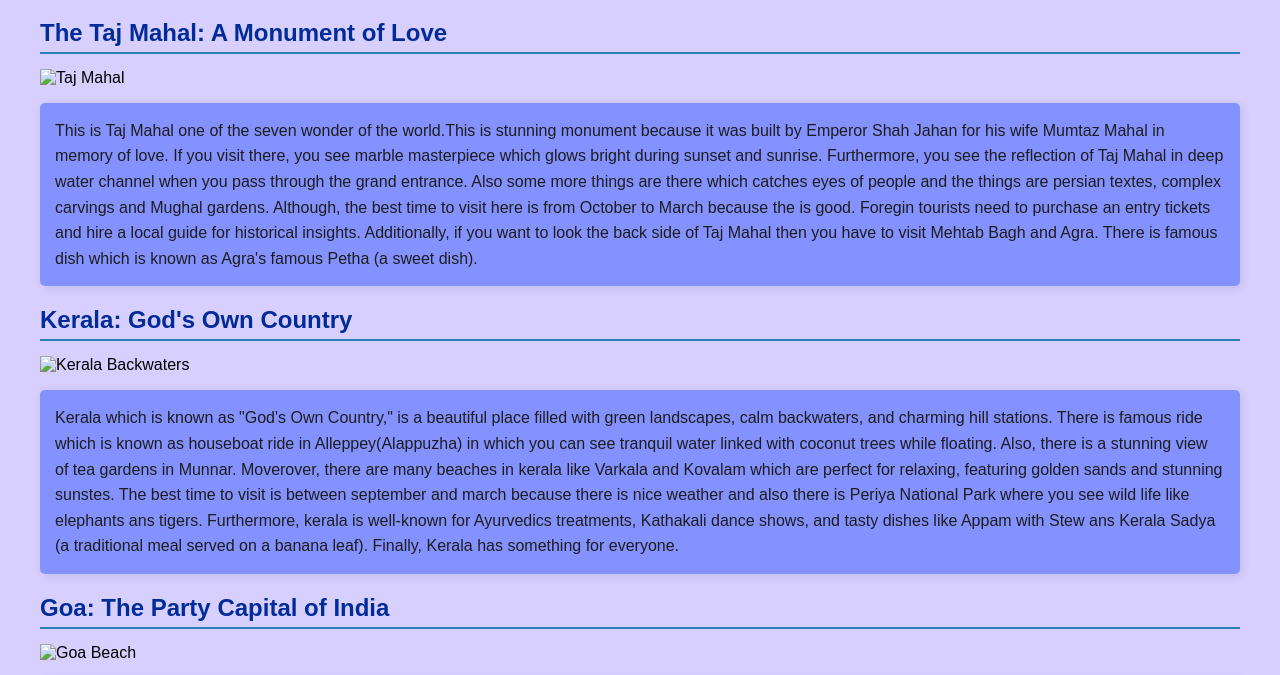
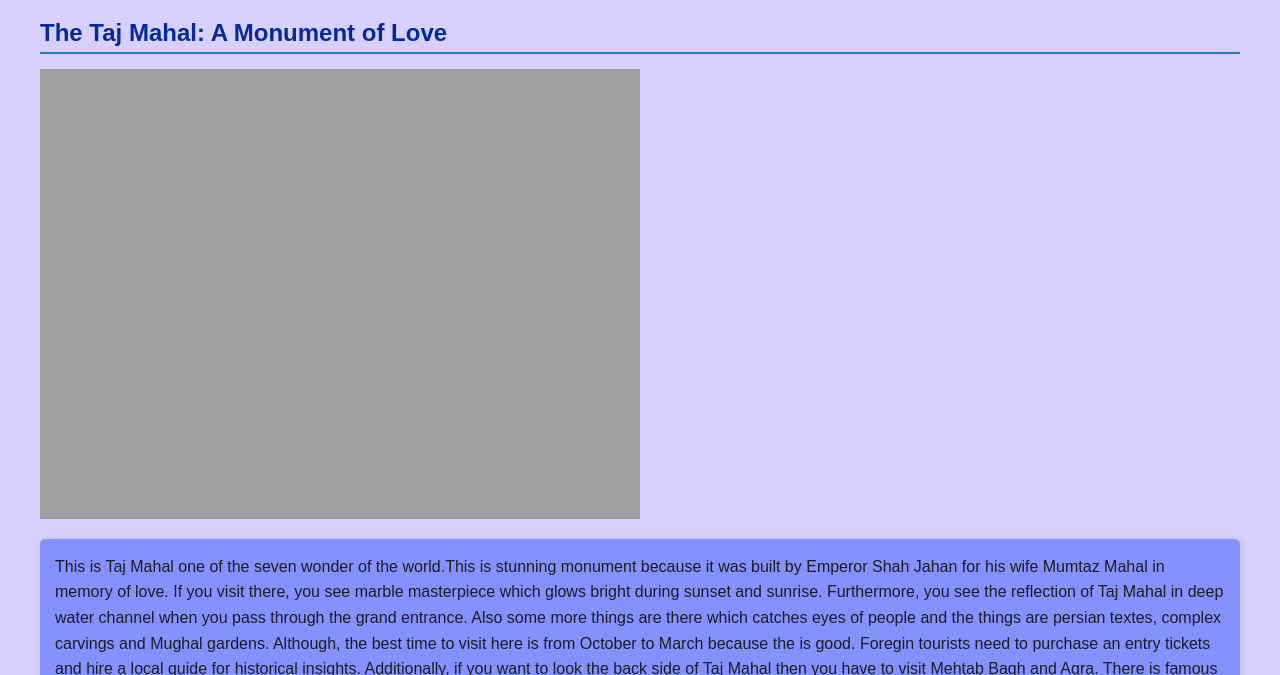
Before and after one commit to Heli1901/cprg-218-travelogue, a plain HTML site: page index.html in a window 1280 px wide. Shown: the part 121-796 px from the top of the page. Drawn offline with Linux system fonts and the light colour scheme; the site is published under a folder, as on GitHub Pages, so addresses that start at the root find nothing.

Commit message:
Fix path issue

```diff
--- a/index.html
+++ b/index.html
@@ -11,7 +11,7 @@
 
     <section>
         <h2>The Taj Mahal: A Monument of Love</h1>
-            <img src="/agra.jpeg" alt="Taj Mahal" width="600">
+            <img src="agra.jpeg" alt="Taj Mahal" width="600">
             <p>This is Taj Mahal one of the seven wonder of the world.This is stunning monument because it was built by Emperor Shah Jahan for his wife Mumtaz Mahal in memory of love.
                 If you visit there, you see marble masterpiece which glows bright during sunset and sunrise. Furthermore, you see the reflection of Taj Mahal in deep water channel when you pass through the grand entrance.
                 Also some more things are there which catches eyes of people and the things are persian textes, complex carvings and Mughal gardens. Although, the best time to visit here is from October to March because the
@@ -21,7 +21,7 @@
 
     <section>
     <h2>Kerala: God's Own Country</h2>
-    <img src="/kerela.jpeg" alt="Kerala Backwaters"  width="600">
+    <img src="kerela.jpeg" alt="Kerala Backwaters"  width="600">
     <p>Kerala which is known as "God's Own Country," is a beautiful place filled with green landscapes, calm backwaters, and charming hill stations.
         There is famous ride which is known as houseboat ride in Alleppey(Alappuzha) in which you can see tranquil water linked with coconut trees while floating. Also, there is a stunning view of tea gardens in Munnar. Moverover,
         there are many beaches in kerala like Varkala and Kovalam which are perfect for relaxing, featuring golden sands and stunning sunstes. The best time to visit is between september and march because there is nice weather and
@@ -32,7 +32,7 @@
 
     <section>
     <h2>Goa: The Party Capital of India</h3>
-    <img src="/goa.jpeg" alt="Goa Beach" width="300">
+    <img src="goa.jpeg" alt="Goa Beach" width="300">
     <p>Goa has many things like beautiful beaches, lively nightlife and a rich Portuguese heritage. Also, there are many water activites to do on beaches and they serves tasty seafood. Every night there is party at Baga Beach and also
         there is hidden sports like Palolem Beach or you als can visit the historic Basilica of Bom Jesus. Futhermore, you can rent a scooter to explore the lovely streets and also colorful portuguese - style homes and cozy cafes are there
         for chilling. The best time to visit there is from November to February because there is pleasant weather and also they celebrate many festivals. Additionally, for thrilling activities you can do parasailing, scuba diving, and jet
```
